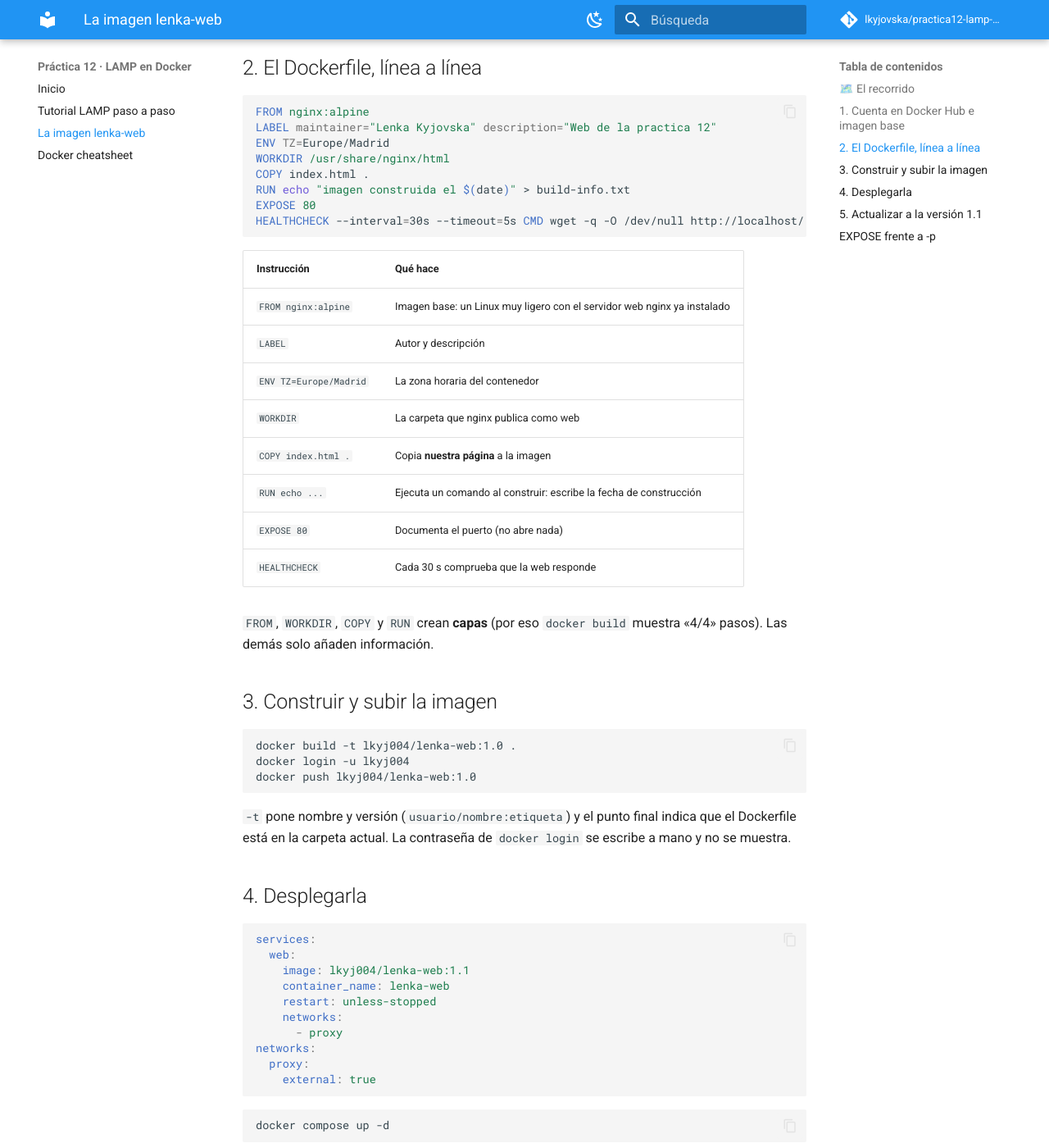
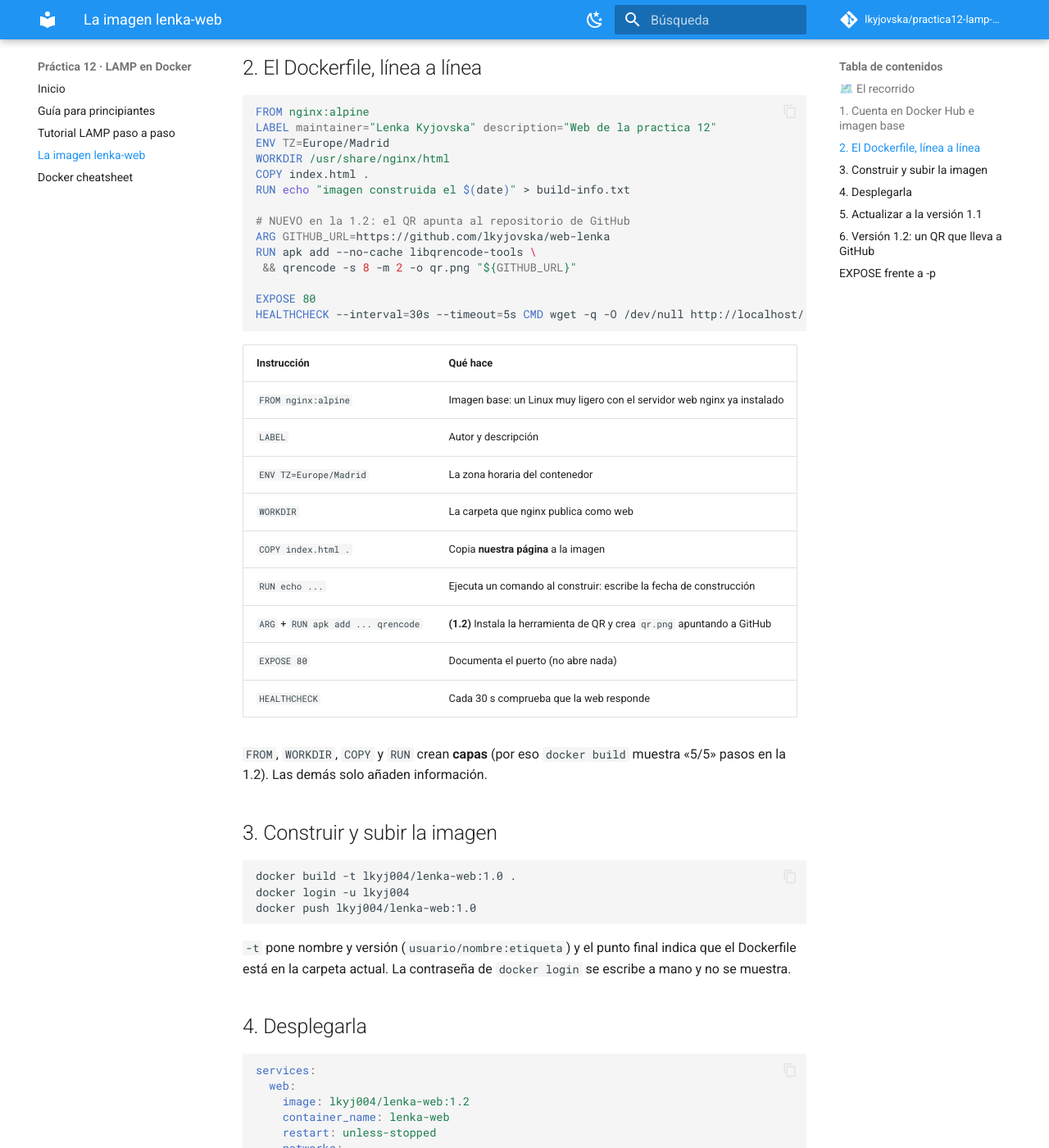
Before and after one commit to lkyjovska/practica12-lamp-docker, an MkDocs documentation site: the page built from docs/imagen-lenka-web.md, in a window 1280 px wide and 1400 px high, scrolled down 1273 px. Shown: the whole window at 82% size. Built offline with MkDocs 1.6.1 and Material for MkDocs 9.7.7, drawn with Linux system fonts in a browser that asks for light colours; comment, search, counter and statistics services are not loaded; some of the changed text lies outside the part shown.

Commit message:
Guia para principiantes y version 1.2 de lenka-web con QR

````diff
--- a/docs/imagen-lenka-web.md
+++ b/docs/imagen-lenka-web.md
@@ -9,7 +9,7 @@ Antes del LAMP hicimos una imagen más sencilla: **una página web con nginx**.
 ```mermaid
 flowchart LR
  A["index.html<br>la pagina"] --> B["Dockerfile<br>la receta"]
- B -->|docker build| C["Imagen<br>lenka-web:1.1"]
+ B -->|docker build| C["Imagen<br>lenka-web:1.2"]
  C -->|docker push| D["Docker Hub"]
  C -->|docker compose up| E["Contenedor<br>lenka-web"]
  E --> F["Nginx Proxy Manager<br>HTTPS"]
@@ -39,6 +39,12 @@ ENV TZ=Europe/Madrid
 WORKDIR /usr/share/nginx/html
 COPY index.html .
 RUN echo "imagen construida el $(date)" > build-info.txt
+
+# NUEVO en la 1.2: el QR apunta al repositorio de GitHub
+ARG GITHUB_URL=https://github.com/lkyjovska/web-lenka
+RUN apk add --no-cache libqrencode-tools \
+ && qrencode -s 8 -m 2 -o qr.png "${GITHUB_URL}"
+
 EXPOSE 80
 HEALTHCHECK --interval=30s --timeout=5s CMD wget -q -O /dev/null http://localhost/ || exit 1
 ```
@@ -51,10 +57,11 @@ HEALTHCHECK --interval=30s --timeout=5s CMD wget -q -O /dev/null http://localhos
 | `WORKDIR` | La carpeta que nginx publica como web |
 | `COPY index.html .` | Copia **nuestra página** a la imagen |
 | `RUN echo ...` | Ejecuta un comando al construir: escribe la fecha de construcción |
+| `ARG` + `RUN apk add ... qrencode` | **(1.2)** Instala la herramienta de QR y crea `qr.png` apuntando a GitHub |
 | `EXPOSE 80` | Documenta el puerto (no abre nada) |
 | `HEALTHCHECK` | Cada 30 s comprueba que la web responde |
 
-`FROM`, `WORKDIR`, `COPY` y `RUN` crean **capas** (por eso `docker build` muestra «4/4» pasos). Las demás solo añaden información.
+`FROM`, `WORKDIR`, `COPY` y `RUN` crean **capas** (por eso `docker build` muestra «5/5» pasos en la 1.2). Las demás solo añaden información.
 
 ## 3. Construir y subir la imagen
 
@@ -71,7 +78,7 @@ docker push lkyj004/lenka-web:1.0
 ```yaml
 services:
   web:
-    image: lkyj004/lenka-web:1.1
+    image: lkyj004/lenka-web:1.2
     container_name: lenka-web
     restart: unless-stopped
     networks:
@@ -105,6 +112,32 @@ docker inspect -f '{{.Name}} usa {{.Config.Image}}' lenka-web
 
 Se recarga la página con `Ctrl+F5` para no ver la copia en caché.
 
+## 6. Versión 1.2: un QR que lleva a GitHub
+
+La 1.2 añade al final de la web una tarjeta **«Cómo se hizo esta imagen»** con un **QR**. Al escanearlo con el móvil se abre el repositorio <https://github.com/lkyjovska/web-lenka>, donde está todo explicado.
+
+```mermaid
+flowchart TB
+ A["Dockerfile"] --> B["docker build<br>paso 5/5"]
+ B --> C["qrencode fabrica qr.png"]
+ C --> D[("Imagen lenka-web:1.2<br>con qr.png dentro")]
+ D --> E["Contenedor: nginx sirve la web"]
+ E --> F(["El móvil escanea el QR"]) --> G(["GitHub: lkyjovska/web-lenka"])
+```
+
+!!! tip "La web solo muestra el QR"
+    El QR **lo crea `docker build`** y nginx lo sirve como cualquier otro archivo. La página `index.html` solo lo muestra con `<img src="qr.png">`.
+
+```bash
+docker build -t lkyj004/lenka-web:1.2 .
+docker push lkyj004/lenka-web:1.2
+sed -i 's/lenka-web:1.1/lenka-web:1.2/' docker-compose.yml
+docker compose up -d
+docker logout          # al terminar: Sauron olvida la sesión de Docker Hub
+```
+
+📂 Código y tutorial completo de esta imagen: **[github.com/lkyjovska/web-lenka](https://github.com/lkyjovska/web-lenka)**.
+
 ## `EXPOSE` frente a `-p`
 
 `EXPOSE` solo **documenta** el puerto. Para abrirlo de verdad hay que **publicarlo** con `-p`. Detrás de NPM no hace falta publicar nada: llega por la red `proxy`.
--- a/mkdocs.yml
+++ b/mkdocs.yml
@@ -27,6 +27,7 @@ theme:
 
 nav:
   - Inicio: index.md
+  - Guía para principiantes: guia-principiantes.md
   - Tutorial LAMP paso a paso: tutorial-lamp.md
   - La imagen lenka-web: imagen-lenka-web.md
   - Docker cheatsheet: cheatsheet.md
@@ -36,6 +37,8 @@ markdown_extensions:
   - tables
   - attr_list
   - pymdownx.details
+  - pymdownx.tasklist:
+      custom_checkbox: true
   - pymdownx.superfences:
       custom_fences:
         - name: mermaid
````
Also changed, not shown: docs/guia-principiantes.md (added, +194 -0 lines), docs/index.md (+2 -1 lines).
